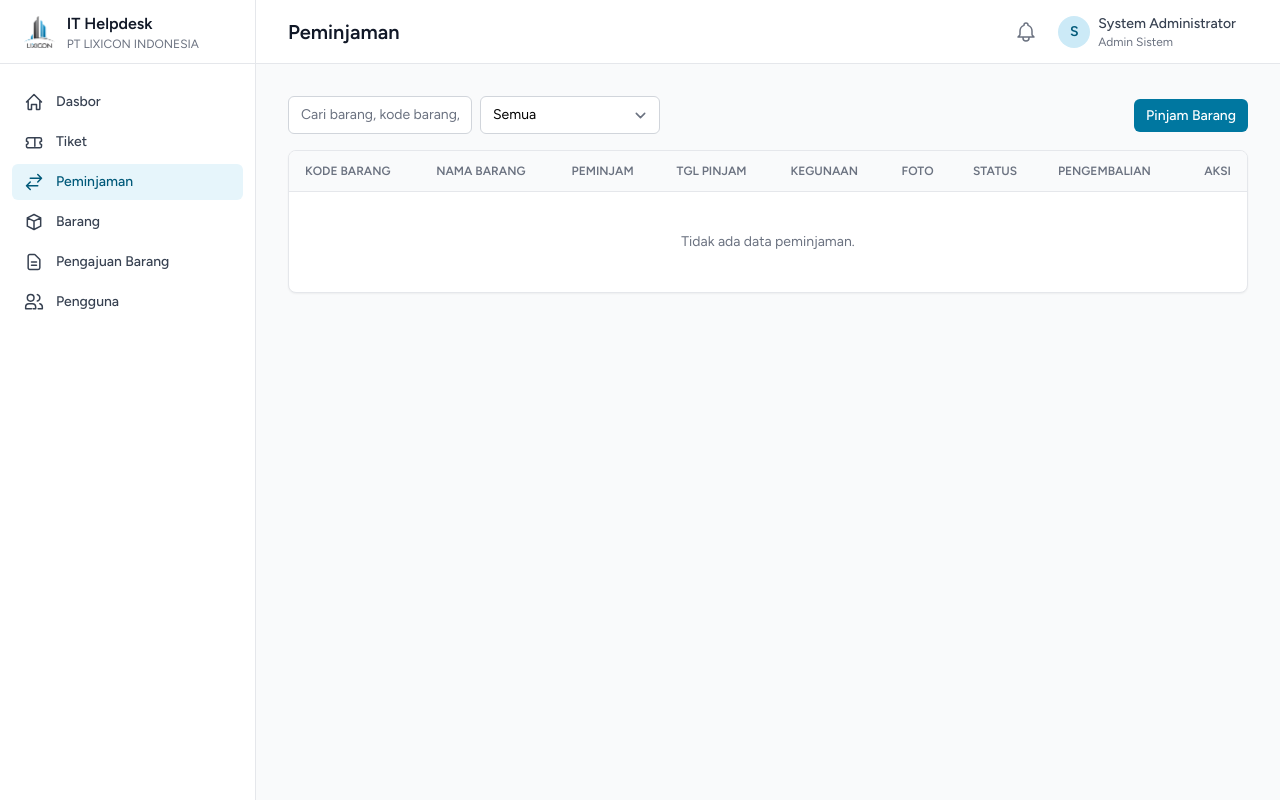
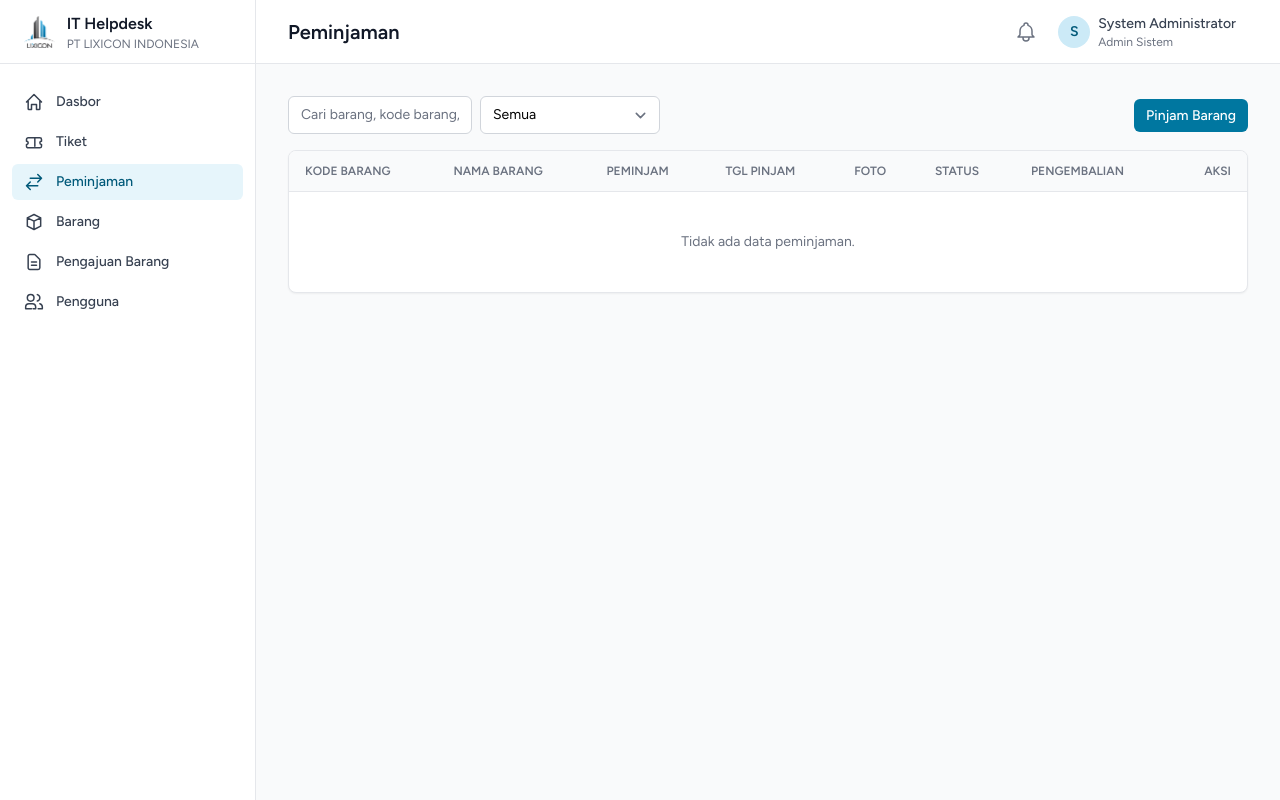
Before and after one commit to MelvinSven/it-helpdesk, a Laravel app: page /borrows in a window 1280 px wide. Run offline with Laravel 12, Linux system fonts and the light colour scheme; a user stored in the database is signed in; data comes from the database, SQL or seed files in the repository; data that the repository does not hold is empty; style sheets or scripts are compiled from the project's sources; some libraries are stand-ins or nearby versions.

Commit message:
feat(borrows): drop Kegunaan column from borrow list
Remove the purpose column from the borrows table and match the
empty-state colSpan to the new 8-column layout.

Co-Authored-By: Claude Opus 5 <noreply@anthropic.com>
Claude-Session: https://claude.ai/code/session_01MxLFWoW5RmtdKi5UopFC5u

```diff
--- a/resources/js/Pages/Borrows/Index.tsx
+++ b/resources/js/Pages/Borrows/Index.tsx
@@ -100,7 +100,6 @@ export default function Index({ borrows, filters, can }: Props) {
                             <th className="px-4 py-3">Nama Barang</th>
                             <th className="px-4 py-3">Peminjam</th>
                             <th className="px-4 py-3">Tgl Pinjam</th>
-                            <th className="px-4 py-3">Kegunaan</th>
                             <th className="px-4 py-3">Foto</th>
                             <th className="px-4 py-3">Status</th>
                             <th className="px-4 py-3">Pengembalian</th>
@@ -111,7 +110,7 @@ export default function Index({ borrows, filters, can }: Props) {
                         {borrows.data.length === 0 ? (
                             <tr>
                                 <td
-                                    colSpan={9}
+                                    colSpan={8}
                                     className="px-4 py-10 text-center text-sm text-gray-500"
                                 >
                                     Tidak ada data peminjaman.
@@ -131,9 +130,6 @@ export default function Index({ borrows, filters, can }: Props) {
                                     </td>
                                     <td className="px-4 py-3 text-xs text-gray-500">
                                         {fmtDate(b.borrow_date)}
-                                    </td>
-                                    <td className="px-4 py-3 max-w-xs truncate text-gray-600">
-                                        {b.purpose}
                                     </td>
                                     <td className="px-4 py-3">
                                         {b.borrow_image ? (
```
